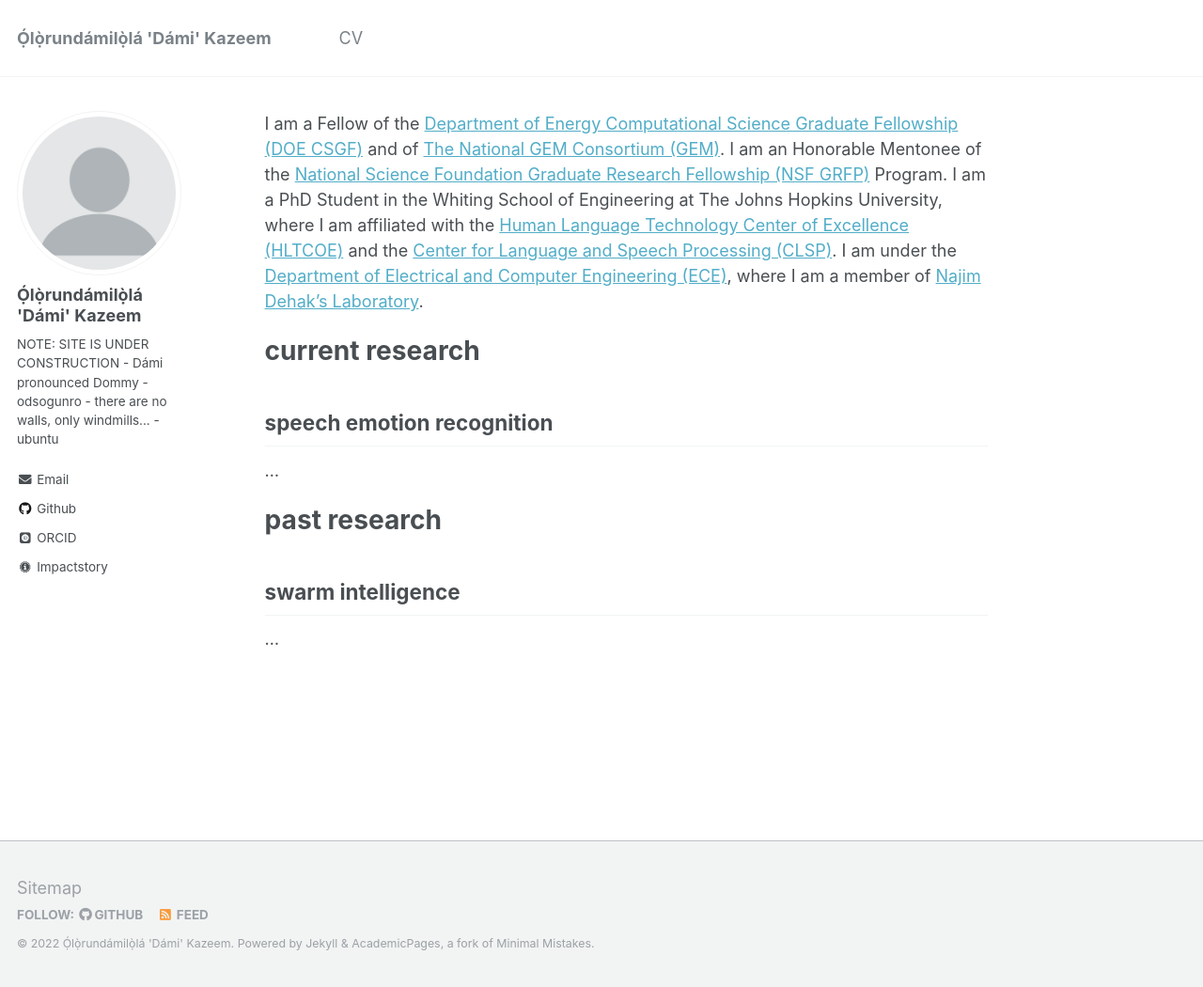
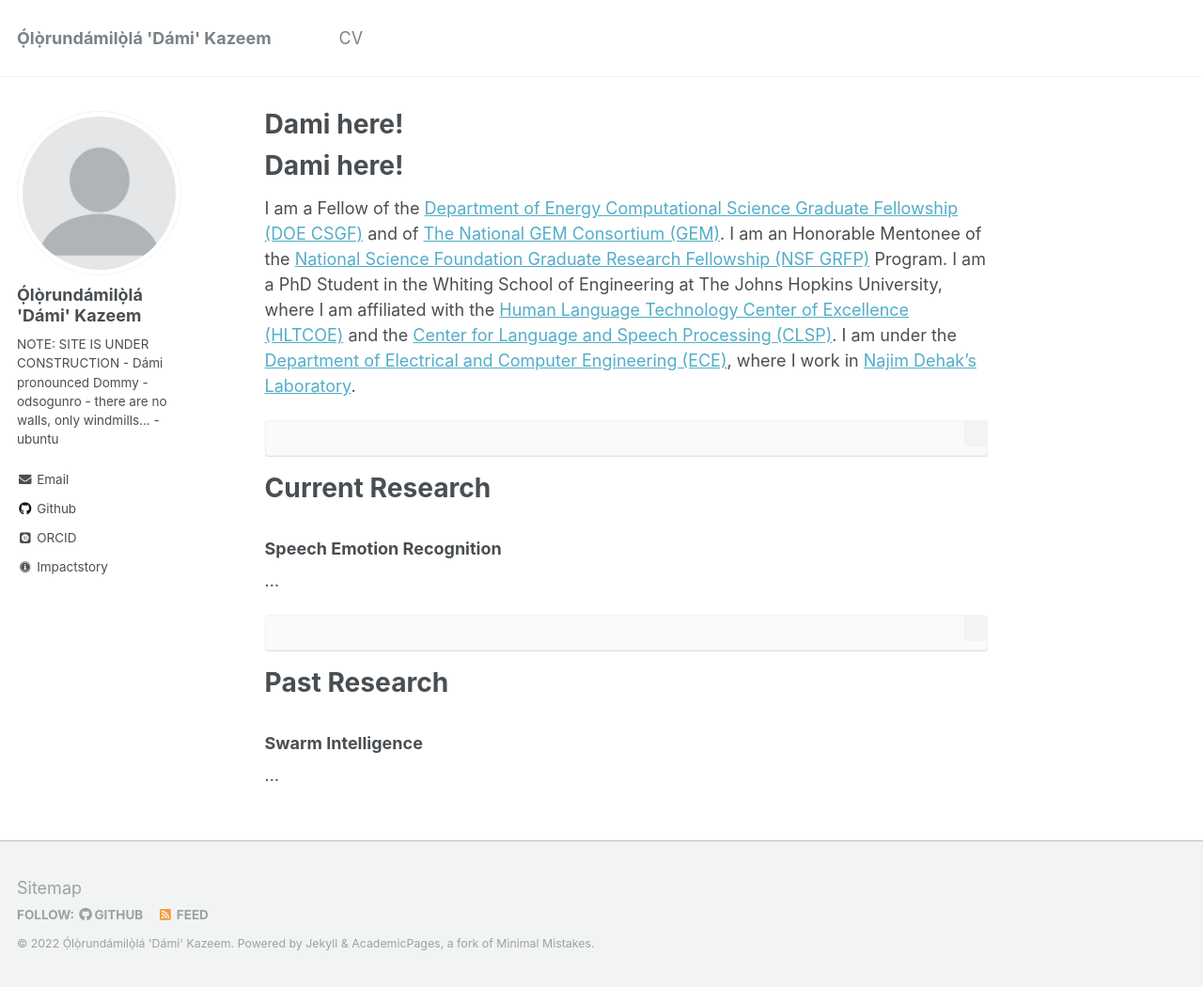
Before and after one commit to odsogunro/odsogunro.github.io, a Jekyll site: the page built from _pages/about.md, in a window 1280 px wide and 1050 px high. Shown: the whole window at 94% size. Built offline with Jekyll 4.4.1, drawn with Linux system fonts in a browser that asks for light colours; some web fonts are replaced; our own code applies the rules of GitHub Pages for plain Markdown files.

Commit message:
minor updates as of 20220716

````diff
--- a/_pages/about.md
+++ b/_pages/about.md
@@ -8,26 +8,32 @@
   - /about.html
 ---
 
+
+Dami here!
+======
+
 <!--
-About Me
-======
--->
-<!--
-I am. brother. husband. friend. founder. researcher. thinker. builder. engineer. designer. scientist. forever a student. there are no walls, only windmills... [ubuntu to you and yours]( https://en.wikipedia.org/wiki/Ubuntu_philosophy).
+i am. brother. husband. friend. founder. researcher. thinker. builder. engineer. designer. scientist. forever a student. there are no walls, only windmills... [ubuntu to you and yours]( https://en.wikipedia.org/wiki/Ubuntu_philosophy).
 -->
 
 
-I am a Fellow of the [Department of Energy Computational Science Graduate Fellowship (DOE CSGF)](https://www.krellinst.org/csgf/) and of [The National GEM Consortium (GEM)](https://www.gemfellowship.org). I am an Honorable Mentonee of the [National Science Foundation Graduate Research Fellowship (NSF GRFP)](https://nsfgrfp.org) Program. I am a PhD Student in the Whiting School of Engineering at The Johns Hopkins University, where I am affiliated with the [Human Language Technology Center of Excellence (HLTCOE)](https://hltcoe.jhu.edu) and the [Center for Language and Speech Processing (CLSP)](https://www.clsp.jhu.edu). I am under the [Department of Electrical and Computer Engineering (ECE)](https://engineering.jhu.edu/ece/), where I am a member of [Najim Dehak's Laboratory](https://engineering.jhu.edu/najim/index.html).
+I am a Fellow of the [Department of Energy Computational Science Graduate Fellowship (DOE CSGF)](https://www.krellinst.org/csgf/) and of [The National GEM Consortium (GEM)](https://www.gemfellowship.org). I am an Honorable Mentonee of the [National Science Foundation Graduate Research Fellowship (NSF GRFP)](https://nsfgrfp.org) Program. I am a PhD Student in the Whiting School of Engineering at The Johns Hopkins University, where I am affiliated with the [Human Language Technology Center of Excellence (HLTCOE)](https://hltcoe.jhu.edu) and the [Center for Language and Speech Processing (CLSP)](https://www.clsp.jhu.edu). I am under the [Department of Electrical and Computer Engineering (ECE)](https://engineering.jhu.edu/ece/), where I work in [Najim Dehak's Laboratory](https://engineering.jhu.edu/najim/index.html).
 
-current research
+```
+```
+
+Current Research
 ======
-## speech emotion recognition
+### Speech Emotion Recognition
 
 ...
 
-past research
+```
+```
+
+Past Research
 ======
-## swarm intelligence
+### Swarm Intelligence
 
 ...
 
````
